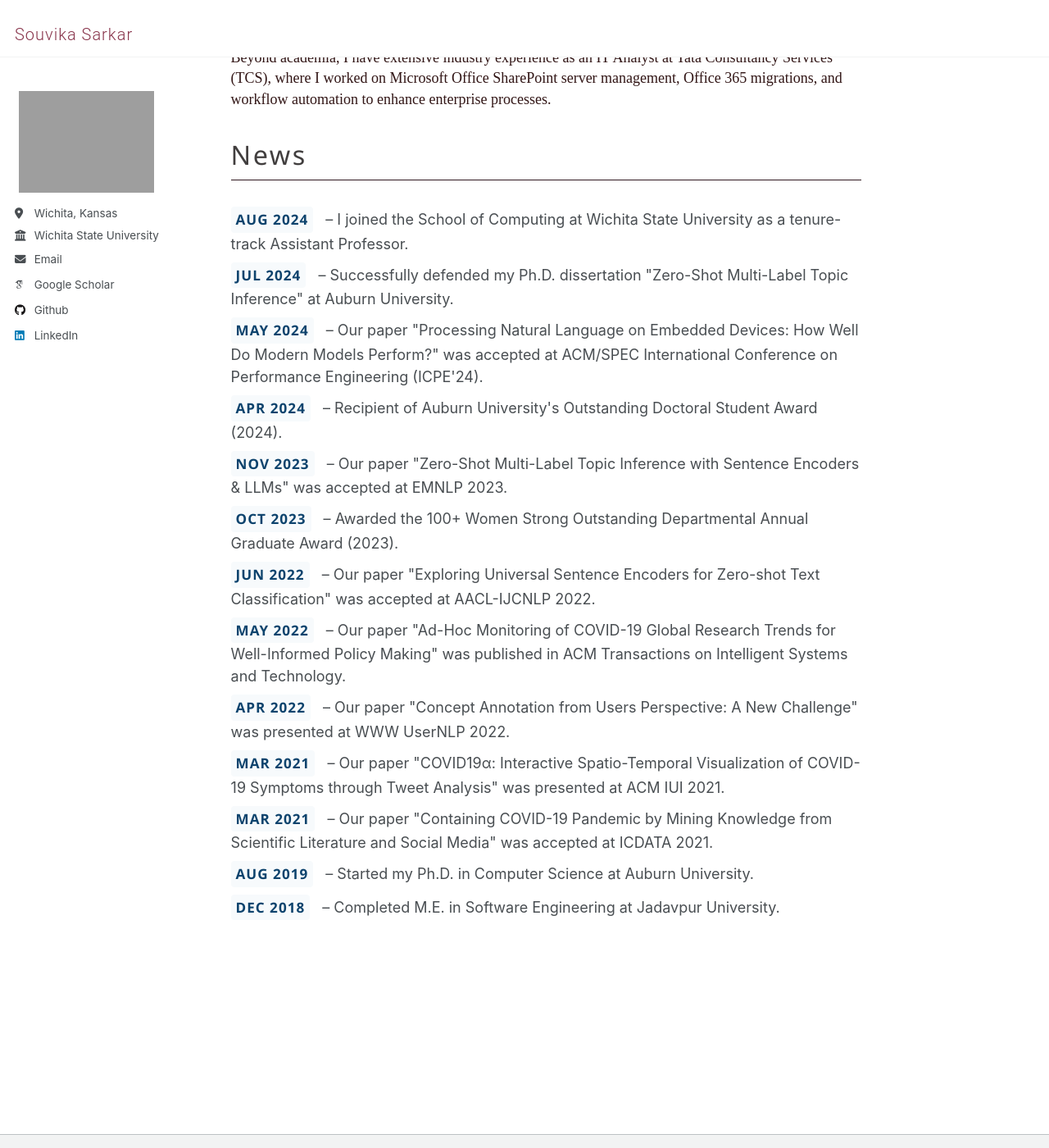
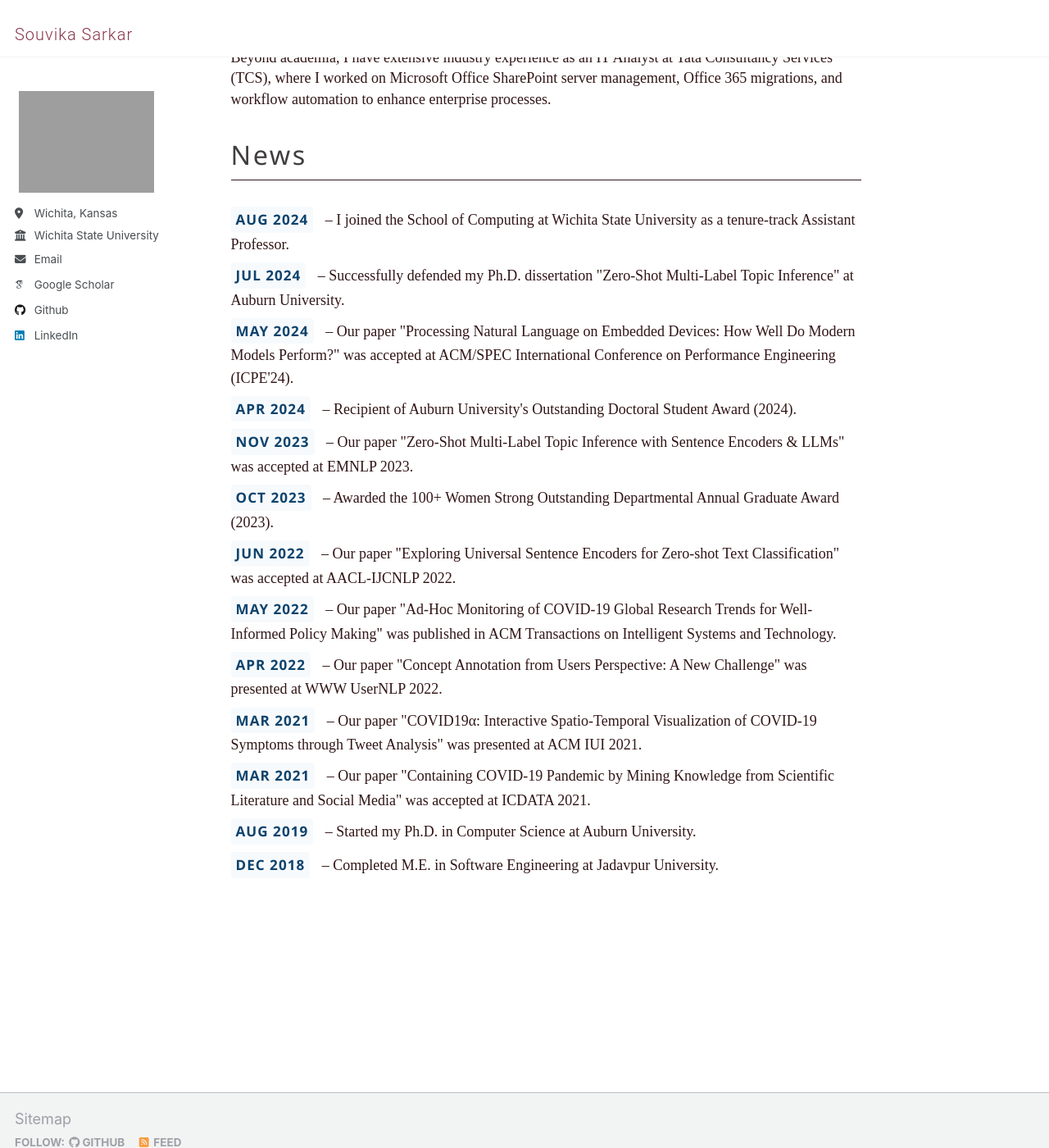
Before and after one commit to Souvika/souvika.github.io, a Jekyll site: the page built from _pages/about.md, in a window 1280 px wide and 1400 px high, scrolled down 604 px. Shown: the whole window at 82% size. Built offline with Jekyll 4.4.1, drawn with Linux system fonts in a browser that asks for light colours; some web fonts are replaced.

Commit message:
Update News Section

```diff
--- a/_pages/about.md
+++ b/_pages/about.md
@@ -18,17 +18,17 @@
 
 <div class="section-header">News</div>
 <ul style="list-style: none; padding-left: 0; margin-left: 0;">
-    <li><span class="news-date">Aug 2024</span> – I joined the School of Computing at Wichita State University as a tenure-track Assistant Professor.</li>
-    <li><span class="news-date">Jul 2024</span> – Successfully defended my Ph.D. dissertation "Zero-Shot Multi-Label Topic Inference" at Auburn University.</li>
-    <li><span class="news-date">May 2024</span> – Our paper "Processing Natural Language on Embedded Devices: How Well Do Modern Models Perform?" was accepted at ACM/SPEC International Conference on Performance Engineering (ICPE'24).</li>
-    <li><span class="news-date">Apr 2024</span> – Recipient of Auburn University's Outstanding Doctoral Student Award (2024).</li>
-    <li><span class="news-date">Nov 2023</span> – Our paper "Zero-Shot Multi-Label Topic Inference with Sentence Encoders & LLMs" was accepted at EMNLP 2023.</li>
-    <li><span class="news-date">Oct 2023</span> – Awarded the 100+ Women Strong Outstanding Departmental Annual Graduate Award (2023).</li>
-    <li><span class="news-date">Jun 2022</span> – Our paper "Exploring Universal Sentence Encoders for Zero-shot Text Classification" was accepted at AACL-IJCNLP 2022.</li>
-    <li><span class="news-date">May 2022</span> – Our paper "Ad-Hoc Monitoring of COVID-19 Global Research Trends for Well-Informed Policy Making" was published in ACM Transactions on Intelligent Systems and Technology.</li>
-    <li><span class="news-date">Apr 2022</span> – Our paper "Concept Annotation from Users Perspective: A New Challenge" was presented at WWW UserNLP 2022.</li>
-    <li><span class="news-date">Mar 2021</span> – Our paper "COVID19α: Interactive Spatio-Temporal Visualization of COVID-19 Symptoms through Tweet Analysis" was presented at ACM IUI 2021.</li>
-    <li><span class="news-date">Mar 2021</span> – Our paper "Containing COVID-19 Pandemic by Mining Knowledge from Scientific Literature and Social Media" was accepted at ICDATA 2021.</li>
-    <li><span class="news-date">Aug 2019</span> – Started my Ph.D. in Computer Science at Auburn University.</li>
-    <li><span class="news-date">Dec 2018</span> – Completed M.E. in Software Engineering at Jadavpur University.</li>
+    <li><span class="news-date">Aug 2024</span><span class="news-content"> – I joined the School of Computing at Wichita State University as a tenure-track Assistant Professor.</span></li>
+    <li><span class="news-date">Jul 2024</span><span class="news-content"> – Successfully defended my Ph.D. dissertation "Zero-Shot Multi-Label Topic Inference" at Auburn University.</span></li>
+    <li><span class="news-date">May 2024</span><span class="news-content"> – Our paper "Processing Natural Language on Embedded Devices: How Well Do Modern Models Perform?" was accepted at ACM/SPEC International Conference on Performance Engineering (ICPE'24).</span></li>
+    <li><span class="news-date">Apr 2024</span><span class="news-content"> – Recipient of Auburn University's Outstanding Doctoral Student Award (2024).</span></li>
+    <li><span class="news-date">Nov 2023</span><span class="news-content"> – Our paper "Zero-Shot Multi-Label Topic Inference with Sentence Encoders & LLMs" was accepted at EMNLP 2023.</span></li>
+    <li><span class="news-date">Oct 2023</span><span class="news-content"> – Awarded the 100+ Women Strong Outstanding Departmental Annual Graduate Award (2023).</span></li>
+    <li><span class="news-date">Jun 2022</span><span class="news-content"> – Our paper "Exploring Universal Sentence Encoders for Zero-shot Text Classification" was accepted at AACL-IJCNLP 2022.</span></li>
+    <li><span class="news-date">May 2022</span><span class="news-content"> – Our paper "Ad-Hoc Monitoring of COVID-19 Global Research Trends for Well-Informed Policy Making" was published in ACM Transactions on Intelligent Systems and Technology.</span></li>
+    <li><span class="news-date">Apr 2022</span><span class="news-content"> – Our paper "Concept Annotation from Users Perspective: A New Challenge" was presented at WWW UserNLP 2022.</span></li>
+    <li><span class="news-date">Mar 2021</span><span class="news-content"> – Our paper "COVID19α: Interactive Spatio-Temporal Visualization of COVID-19 Symptoms through Tweet Analysis" was presented at ACM IUI 2021.</span></li>
+    <li><span class="news-date">Mar 2021</span><span class="news-content"> – Our paper "Containing COVID-19 Pandemic by Mining Knowledge from Scientific Literature and Social Media" was accepted at ICDATA 2021.</span></li>
+    <li><span class="news-date">Aug 2019</span><span class="news-content"> – Started my Ph.D. in Computer Science at Auburn University.</span></li>
+    <li><span class="news-date">Dec 2018</span><span class="news-content"> – Completed M.E. in Software Engineering at Jadavpur University.</span></li>
 </ul>
--- a/_sass/_base.scss
+++ b/_sass/_base.scss
@@ -359,6 +359,15 @@
   text-decoration: none;
 }
 
+.news-content {
+  font-family: 'Merriweather', serif;
+  font-size: 1rem;
+  line-height: 1.4;
+  color: #321616;
+  -webkit-transition: $global-transition;
+  transition: $global-transition;
+}
+
 /*
    Global animation transition
    ========================================================================== */
```
